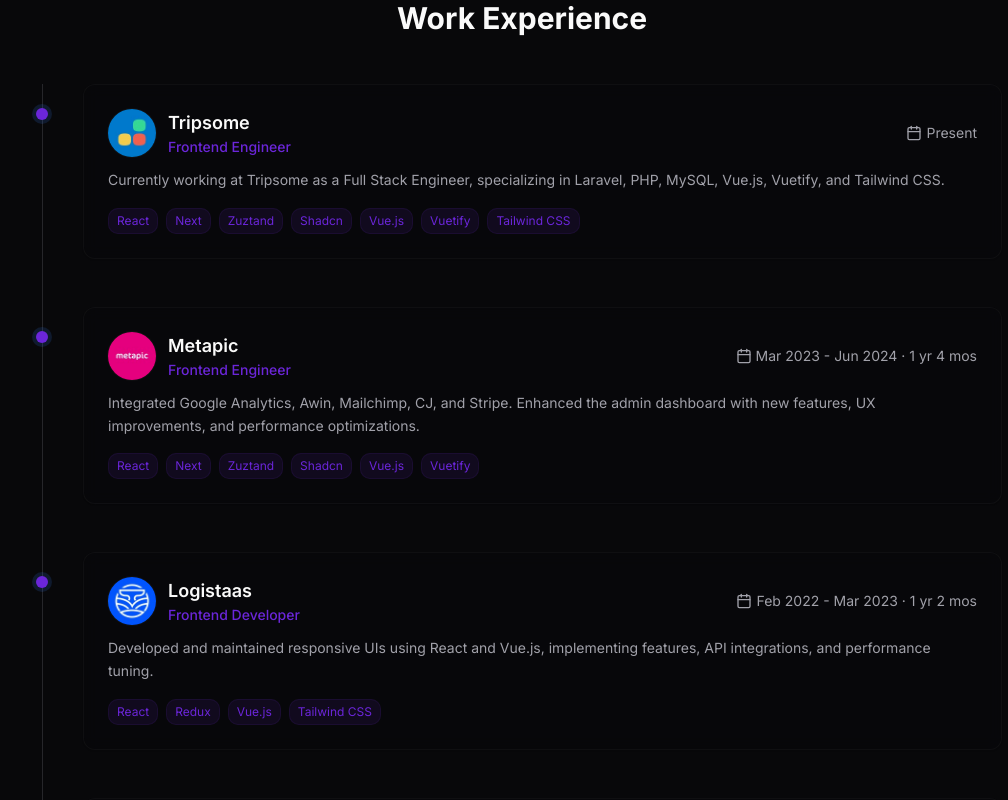
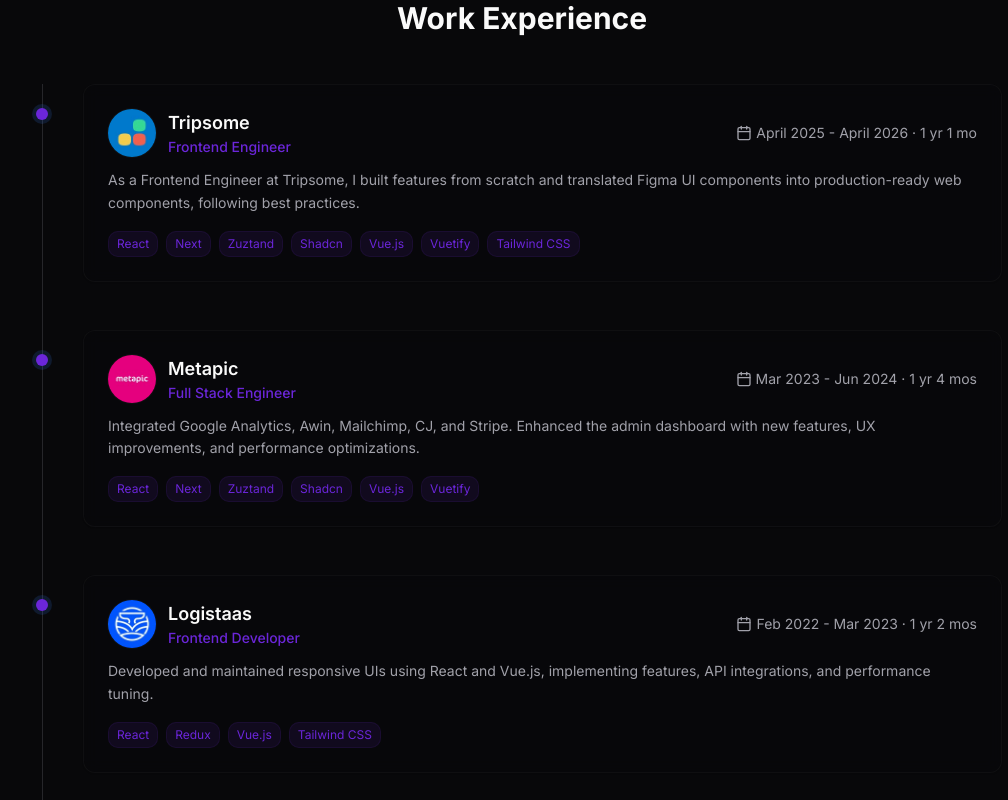
Before and after one commit to AQA20/portfolio, a React (Vite) app: page / in a window 1280 px wide. Shown: the part 3580-4380 px from the top of the page, without its empty margins (118-1126 px from the left). Built offline with nearby package versions, Linux system fonts and the light colour scheme.

Commit message:
Update latest projects & CV

```diff
--- a/src/components/Experience.tsx
+++ b/src/components/Experience.tsx
@@ -7,16 +7,16 @@
   {
     company: 'Tripsome',
     role: 'Frontend Engineer',
-    period: 'Present',
+    period: 'April 2025 - April 2026 · 1 yr 1 mo',
     description:
-      'Currently working at Tripsome as a Full Stack Engineer, specializing in Laravel, PHP, MySQL, Vue.js, Vuetify, and Tailwind CSS.',
+      'As a Frontend Engineer at Tripsome, I built features from scratch and translated Figma UI components into production-ready web components, following best practices.',
     tech: ['React', 'Next', 'Zuztand', 'Shadcn', 'Vue.js', 'Vuetify', 'Tailwind CSS'],
     image: '/hadigro_logo.jpeg',
     url: 'https://tripsome.az/en',
   },
   {
     company: 'Metapic',
-    role: 'Frontend Engineer',
+    role: 'Full Stack Engineer',
     period: 'Mar 2023 - Jun 2024 · 1 yr 4 mos',
     description:
       'Integrated Google Analytics, Awin, Mailchimp, CJ, and Stripe. Enhanced the admin dashboard with new features, UX improvements, and performance optimizations.',
@@ -36,7 +36,7 @@
   },
   {
     company: 'Tripsome',
-    role: 'Frontend Engineer',
+    role: 'Full Stack Engineer',
     period: 'Oct 2020 - Nov 2021 · 1 yr 2 mos',
     description:
       'Built and refactored multiple applications. Developed an analytics dashboard to track sales, profits, and user permissions.',
@@ -46,7 +46,7 @@
   },
   {
     company: 'VAV Technology',
-    role: 'Frontend Engineer',
+    role: 'Full Stack Engineer',
     period: 'May 2019 - Dec 2020 · 1 yr 8 mos',
     description:
       'Created static websites and CMS solutions using JavaScript, React, TypeScript, and Node.js. Automated workflows with custom scripts.',
--- a/src/data/projects.ts
+++ b/src/data/projects.ts
@@ -37,7 +37,8 @@
       'JavaScript',
       'Tailwind',
     ],
-    liveUrl: 'https://hyksar.com/',
+    // liveUrl: 'https://hyksar.com/',
+    githubUrl: 'https://github.com/AQA20/hyksar',
     image: '/hyksar.png',
     type: 'image',
   },
@@ -101,7 +102,7 @@
     tech: ['Next.js', 'React', 'JavaScript', 'Tailwind'],
     image: '/500kalima.png',
     githubUrl: 'https://github.com/AQA20/500kalima',
-    liveUrl: 'https://500kalima.site',
+    // liveUrl: 'https://500kalima.site',
     type: 'image',
   },
   {
@@ -110,7 +111,7 @@
     tech: ['Next.js', 'React', 'TypeScript', 'Tailwind', 'Shadcn'],
     image: '/500kalima-cms.png',
     githubUrl: 'https://github.com/AQA20/blog-cms',
-    liveUrl: 'https://manage.500kalima.site',
+    // liveUrl: 'https://manage.500kalima.site',
     type: 'image',
   },
 ]
```
Also changed, not shown: 1 other file (tests, documents, lock files or other folders).
